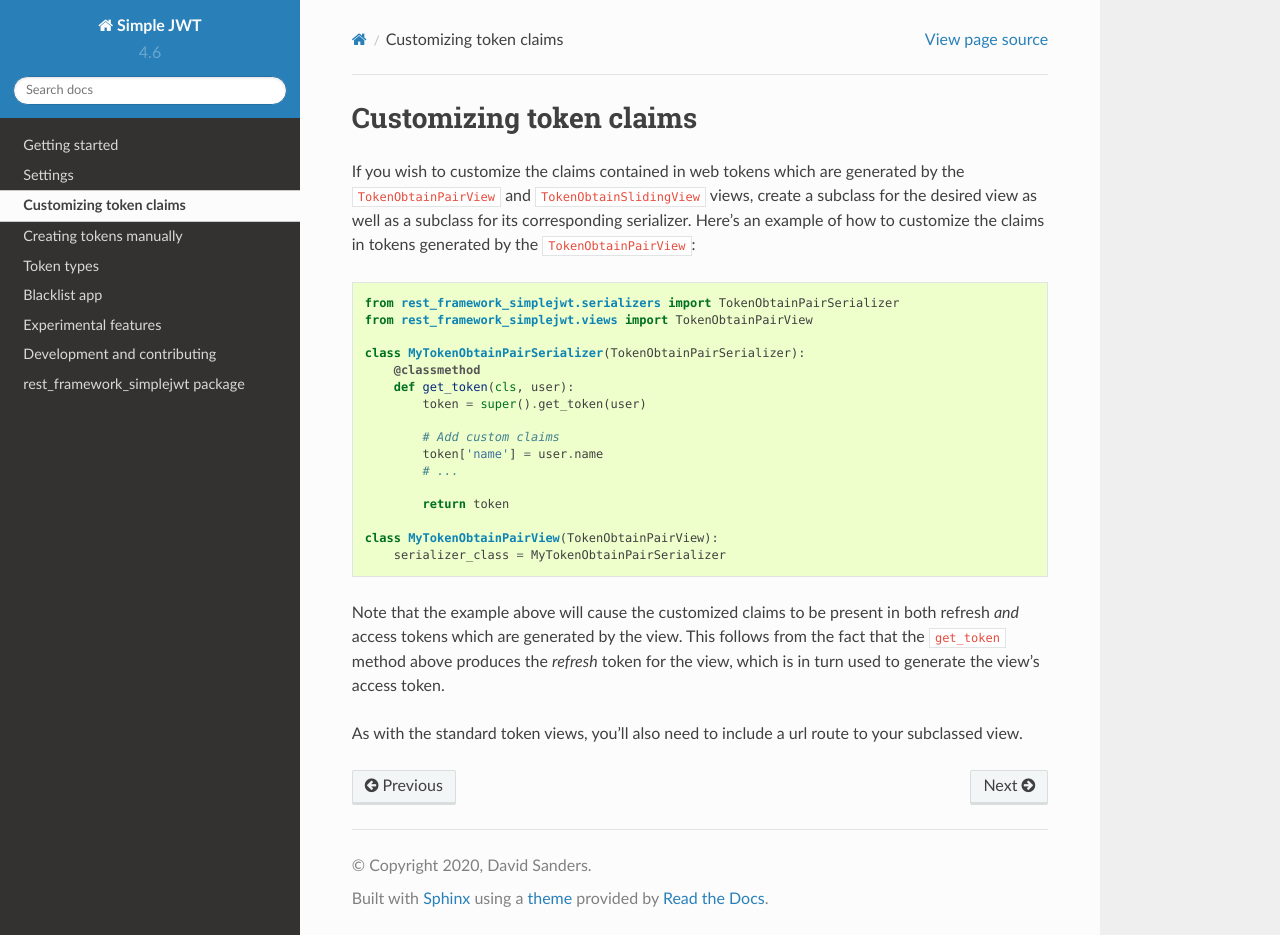
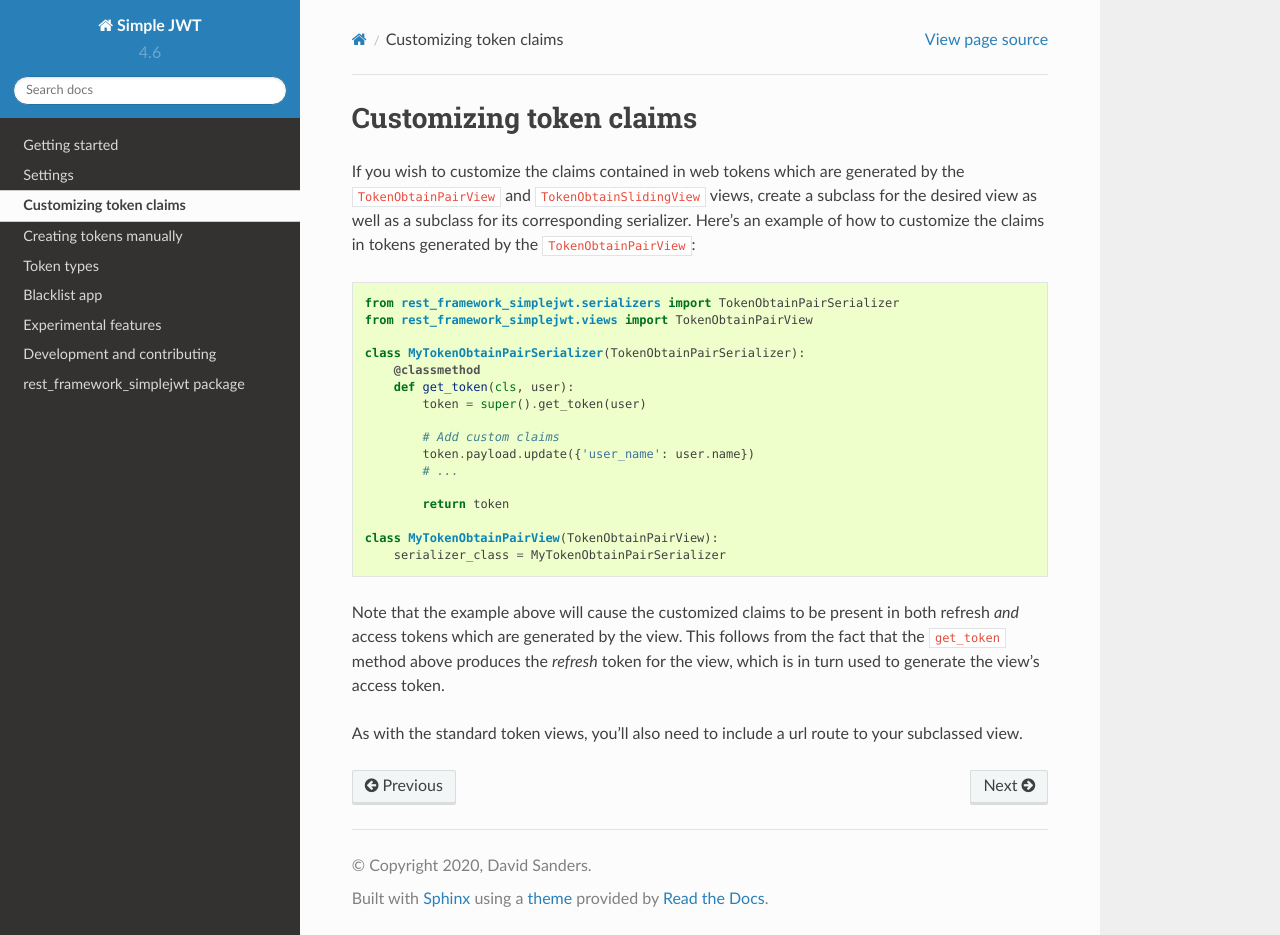
Before and after one commit to jazzband/djangorestframework-simplejwt, a Sphinx documentation site: the page built from docs/customizing_token_claims.rst, in a window 1280 px wide and 935 px high. Built offline with Sphinx 7.4.7 and the Read the Docs theme 2.0.0, drawn with Linux system fonts in a browser that asks for light colours.

Commit message:
Fix custom claim example

```diff
--- a/docs/customizing_token_claims.rst
+++ b/docs/customizing_token_claims.rst
@@ -20,7 +20,7 @@ generated by the ``TokenObtainPairView``:
           token = super().get_token(user)
 
           # Add custom claims
-          token['name'] = user.name
+          token.payload.update({'user_name': user.name})
           # ...
 
           return token
```
